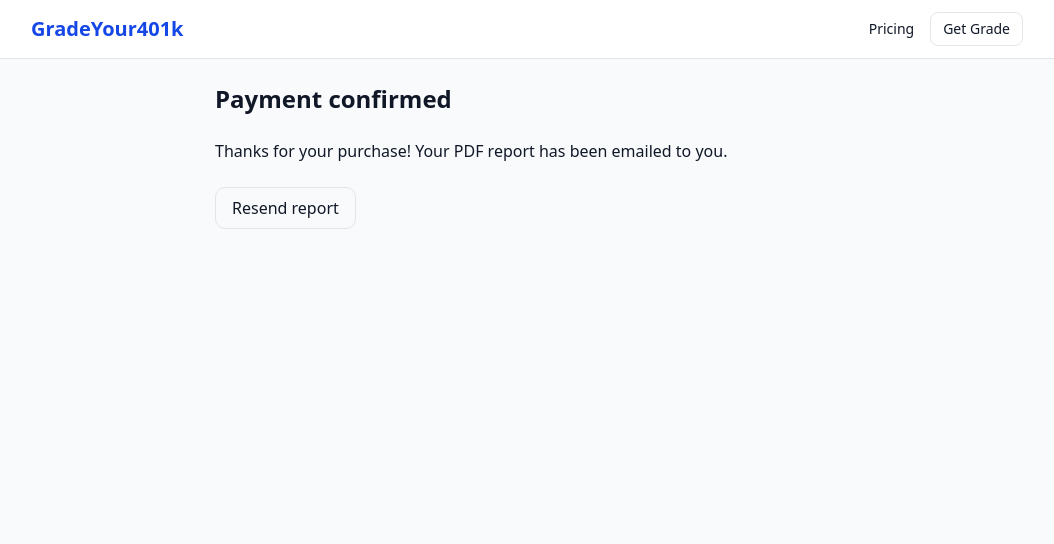
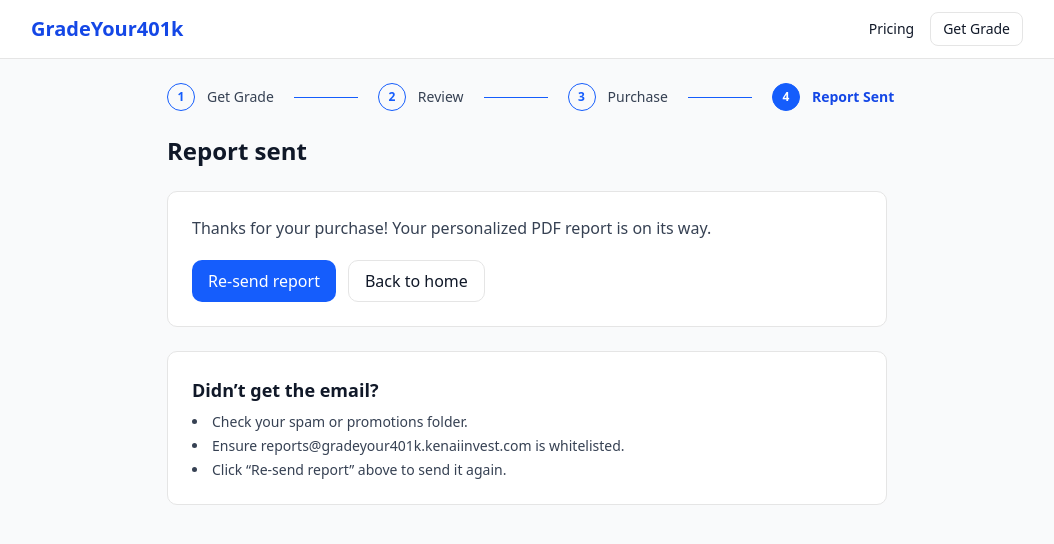
Before and after one commit to rremling/gradeyour401k, a Next.js app: page /success in a window 1280 px wide. Shown: the top 544 px of the page, without its empty margins (113-1167 px from the left). Built offline with nearby package versions, Linux system fonts and the light colour scheme.

Commit message:
Update page.tsx

```diff
--- a/src/app/success/page.tsx
+++ b/src/app/success/page.tsx
@@ -1,63 +1,163 @@
+// src/app/order/success/page.tsx
 "use client";
 
-import { useState } from "react";
+import { useEffect, useState } from "react";
+import { useSearchParams } from "next/navigation";
+import Link from "next/link";
 
-export default function SuccessPage({
-  searchParams,
-}: {
-  searchParams: { session_id?: string };
-}) {
-  const sessionId = searchParams.session_id || "";
-  const [status, setStatus] = useState<"idle"|"sending"|"ok"|"err">("idle");
-  const [msg, setMsg] = useState<string>("");
+// ---- Stepper ----
+function Stepper({ current = 4 }: { current?: 1 | 2 | 3 | 4 }) {
+  const steps = [
+    { n: 1, label: "Get Grade" },
+    { n: 2, label: "Review" },
+    { n: 3, label: "Purchase" },
+    { n: 4, label: "Report Sent" },
+  ] as const;
+
+  return (
+    <div className="w-full">
+      <ol className="flex items-center gap-3 text-sm">
+        {steps.map((s, idx) => {
+          const isActive = s.n === current;
+          const isComplete = s.n < current;
+          return (
+            <li key={s.n} className="flex items-center gap-3">
+              <div
+                className={[
+                  "flex h-7 w-7 items-center justify-center rounded-full border text-xs font-semibold",
+                  isActive
+                    ? "border-blue-600 bg-blue-600 text-white"
+                    : isComplete
+                    ? "border-blue-600 text-blue-600"
+                    : "border-gray-300 text-gray-600",
+                ].join(" ")}
+              >
+                {s.n}
+              </div>
+              <span
+                className={[
+                  "whitespace-nowrap",
+                  isActive ? "font-semibold text-blue-700" : "text-gray-700",
+                ].join(" ")}
+              >
+                {s.label}
+              </span>
+              {idx < steps.length - 1 && (
+                <div
+                  className={[
+                    "mx-2 h-px w-10 md:w-16",
+                    isComplete ? "bg-blue-600" : "bg-gray-300",
+                  ].join(" ")}
+                />
+              )}
+            </li>
+          );
+        })}
+      </ol>
+    </div>
+  );
+}
+
+export default function OrderSuccessPage() {
+  const sp = useSearchParams();
+  const [resending, setResending] = useState(false);
+  const [msg, setMsg] = useState<string | null>(null);
+
+  const email = sp.get("email") || "";
+  const orderId = sp.get("orderId") || "";
+  const [previewId, setPreviewId] = useState<string | null>(null);
+
+  useEffect(() => {
+    if (typeof window === "undefined") return;
+    const id = localStorage.getItem("gy4k_preview_id");
+    setPreviewId(id || null);
+  }, []);
 
   async function resend() {
+    setMsg(null);
     try {
-      setStatus("sending");
-      setMsg("");
+      setResending(true);
       const res = await fetch("/api/report/generate-and-email", {
         method: "POST",
         headers: { "Content-Type": "application/json" },
-        body: JSON.stringify({ sessionId }),
+        body: JSON.stringify({
+          // Prefer your server-side lookup by orderId/email; previewId is a fallback
+          previewId: previewId || undefined,
+          email: email || undefined,
+          force: true,
+        }),
       });
       const data = await res.json();
       if (!res.ok) {
-        setStatus("err");
-        setMsg(data?.error || "Failed to resend");
+        setMsg(data?.error || "Resend failed. Please try again.");
       } else {
-        setStatus("ok");
-        setMsg("Report re-sent! Check your inbox.");
+        setMsg("Report re-sent! Check your inbox in a moment.");
       }
     } catch (e: any) {
-      setStatus("err");
-      setMsg(e?.message || "Failed to resend");
+      setMsg(e?.message || "Resend failed.");
+    } finally {
+      setResending(false);
     }
   }
 
   return (
-    <main className="mx-auto max-w-2xl p-6 space-y-6">
-      <h1 className="text-2xl font-bold">Payment confirmed</h1>
-      <p>Thanks for your purchase! Your PDF report has been emailed to you.</p>
+    <main className="mx-auto max-w-3xl p-6 space-y-6">
+      {/* Progress / flow */}
+      <Stepper current={4} />
 
-      <div className="flex gap-3">
+      <h1 className="text-2xl font-bold">Report sent</h1>
+
+      <div className="rounded-lg border p-6 bg-white space-y-3">
+        <p className="text-gray-700">
+          Thanks for your purchase! Your personalized PDF report is on its way
+          {email ? (
+            <>
+              {" "}
+              to <span className="font-medium">{email}</span>.
+            </>
+          ) : (
+            "."
+          )}
+        </p>
+        {orderId && (
+          <p className="text-sm text-gray-600">Order ID: {orderId}</p>
+        )}
+        <div className="flex gap-3 pt-2">
           <button
             onClick={resend}
-          className="rounded-lg border px-4 py-2 hover:bg-gray-50"
-          disabled={status === "sending"}
+            disabled={resending}
+            className="rounded-lg bg-blue-600 text-white px-4 py-2 hover:bg-blue-700 disabled:opacity-50"
           >
-          {status === "sending" ? "Sending…" : "Resend report"}
+            {resending ? "Re-sending…" : "Re-send report"}
           </button>
+          <Link
+            href="/"
+            className="inline-block rounded-lg border px-4 py-2 hover:bg-gray-50"
+          >
+            Back to home
+          </Link>
         </div>
-
         {msg && (
           <p
             className={`text-sm ${
-            status === "ok" ? "text-green-700" : "text-red-700"
+              msg.toLowerCase().includes("sent")
+                ? "text-green-700"
+                : "text-red-700"
             }`}
           >
             {msg}
           </p>
         )}
+      </div>
+
+      <section className="rounded-lg border p-6 bg-white space-y-2">
+        <h2 className="text-lg font-semibold">Didn’t get the email?</h2>
+        <ul className="list-disc list-inside text-sm text-gray-700 space-y-1">
+          <li>Check your spam or promotions folder.</li>
+          <li>Ensure <span className="font-mono">reports@gradeyour401k.kenaiinvest.com</span> is whitelisted.</li>
+          <li>Click “Re-send report” above to send it again.</li>
+        </ul>
+      </section>
     </main>
   );
 }
```
Lines whose indentation alone changed are shown as unchanged.
